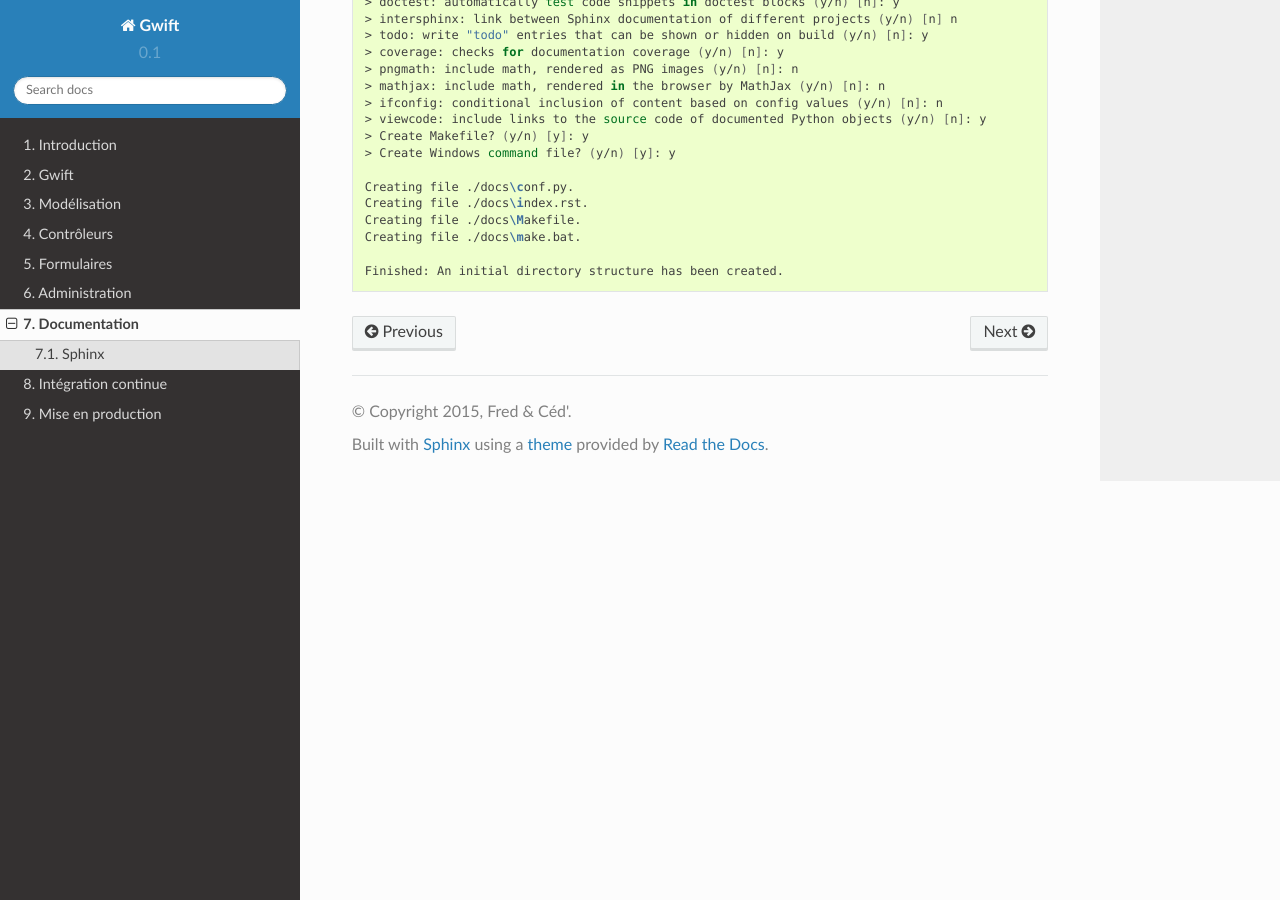
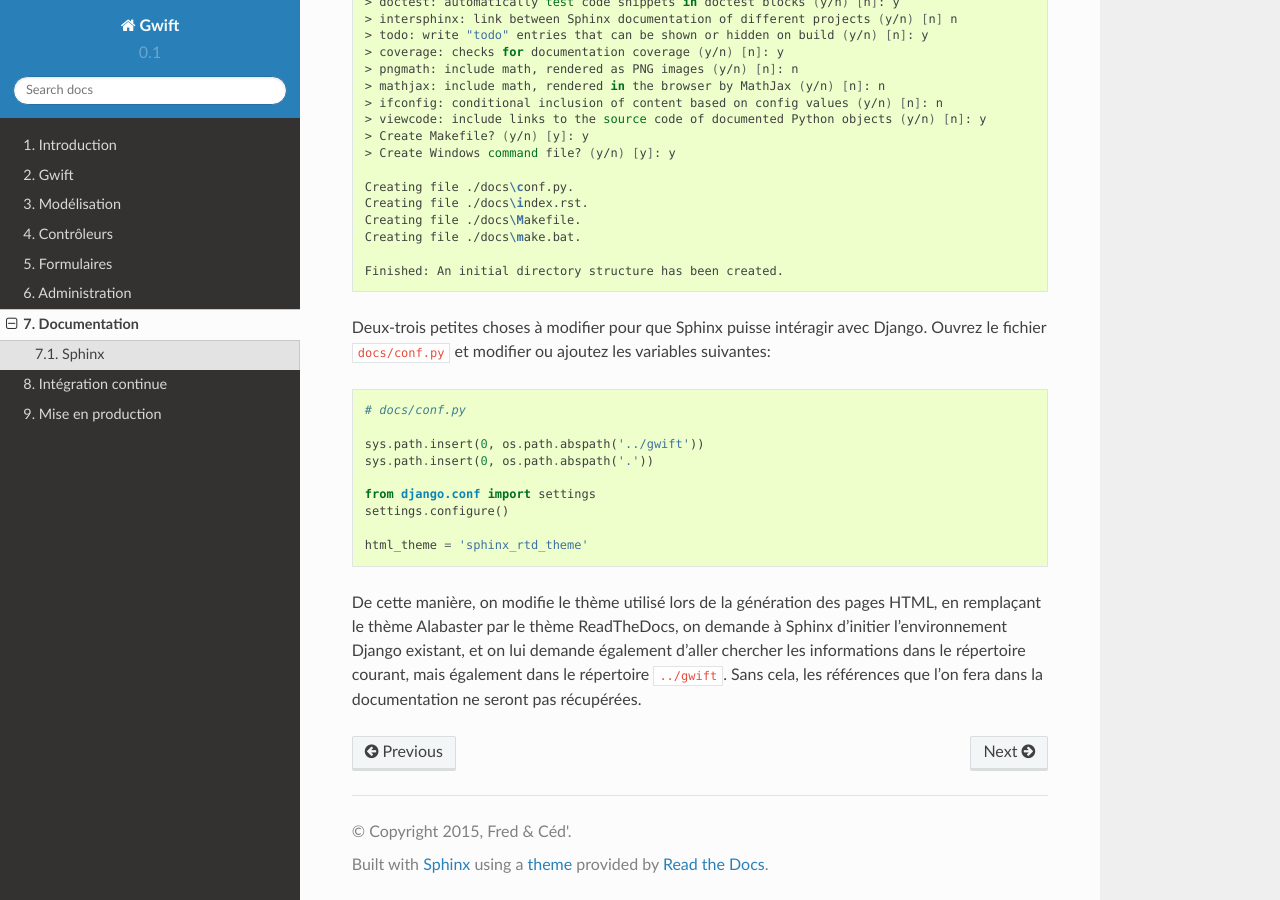
Before and after one commit to Grimbox/gwift-book, a Sphinx documentation site: the page built from source/docs.rst, in a window 1280 px wide and 900 px high, scrolled down 1100 px. Built offline with Sphinx 7.4.7 and the Read the Docs theme 2.0.0, drawn with Linux system fonts in a browser that asks for light colours.

Commit message:
add sphinx conf'

```diff
--- a/source/docs.rst
+++ b/source/docs.rst
@@ -56,3 +56,20 @@
     Creating file ./docs\make.bat.
 
     Finished: An initial directory structure has been created.
+
+Deux-trois petites choses à modifier pour que Sphinx puisse intéragir avec Django. Ouvrez le fichier ``docs/conf.py`` et modifier ou ajoutez les variables suivantes:
+
+.. code-block:: python
+
+    # docs/conf.py
+
+    sys.path.insert(0, os.path.abspath('../gwift'))
+    sys.path.insert(0, os.path.abspath('.'))
+
+    from django.conf import settings
+    settings.configure()
+
+    html_theme = 'sphinx_rtd_theme'
+
+De cette manière, on modifie le thème utilisé lors de la génération des pages HTML, en remplaçant le thème Alabaster par le thème ReadTheDocs, on demande à Sphinx d'initier l'environnement Django existant, et on lui demande également d'aller chercher les informations dans le répertoire courant, mais également dans le répertoire ``../gwift``.
+Sans cela, les références que l'on fera dans la documentation ne seront pas récupérées.
```
